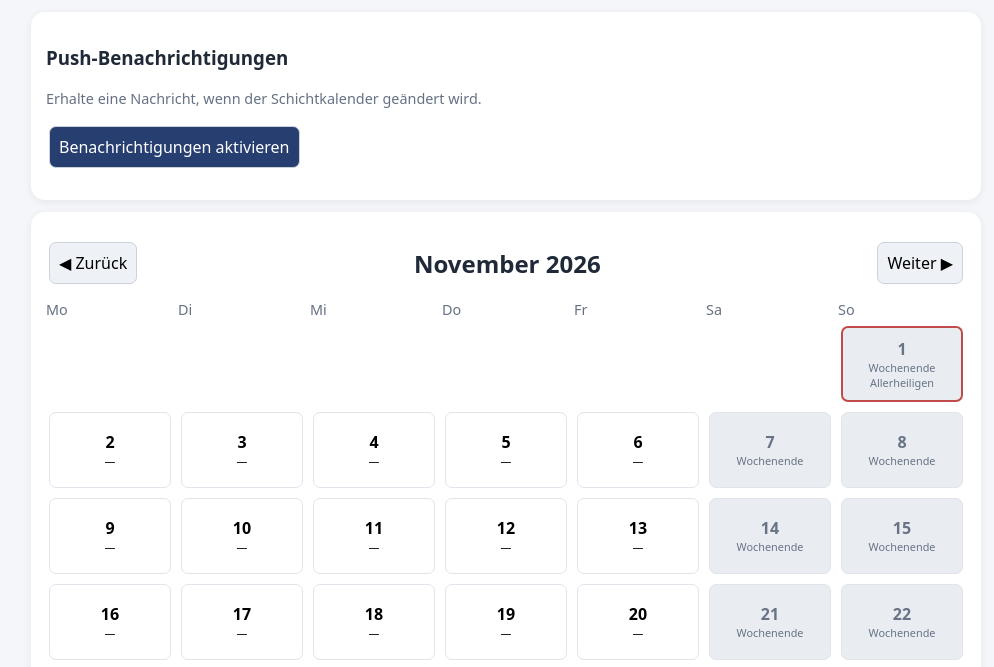
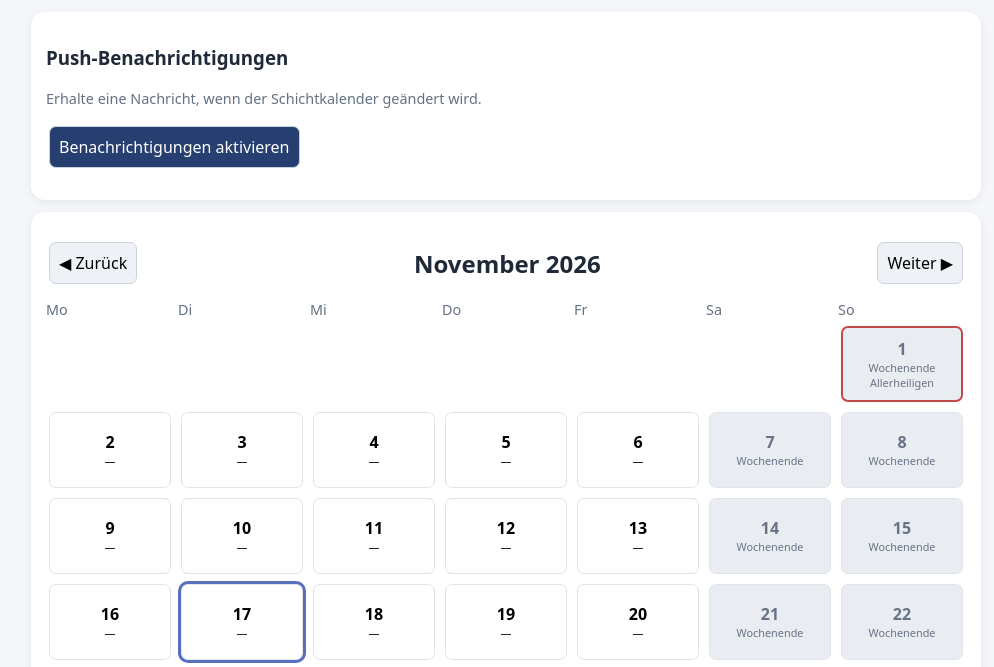
Before and after one commit to schichtkalender/schichtkalender-Geberit, a plain HTML site: page index.html in a window 1280 px wide. Shown: the part 107-774 px from the top of the page, without its empty margins (134-1128 px from the left). Drawn offline with nearby package versions, Linux system fonts and the light colour scheme; no server answers.

Commit message:
Update index.html

```diff
--- a/index.html
+++ b/index.html
@@ -178,7 +178,7 @@ function urlBase64ToUint8Array(base64String) {
  }
 let year = new Date().getFullYear();
 let month = new Date().getMonth();
-let selected = new Date();
+let selected = new Date().getFullYear() + "-" + String(new Date().getMonth()+1).padStart(2,"0") + "-" + String(new Date().getDate()).padStart(2,"0");
 let user = null;
 let shifts = {};
 let infos = {};
```
